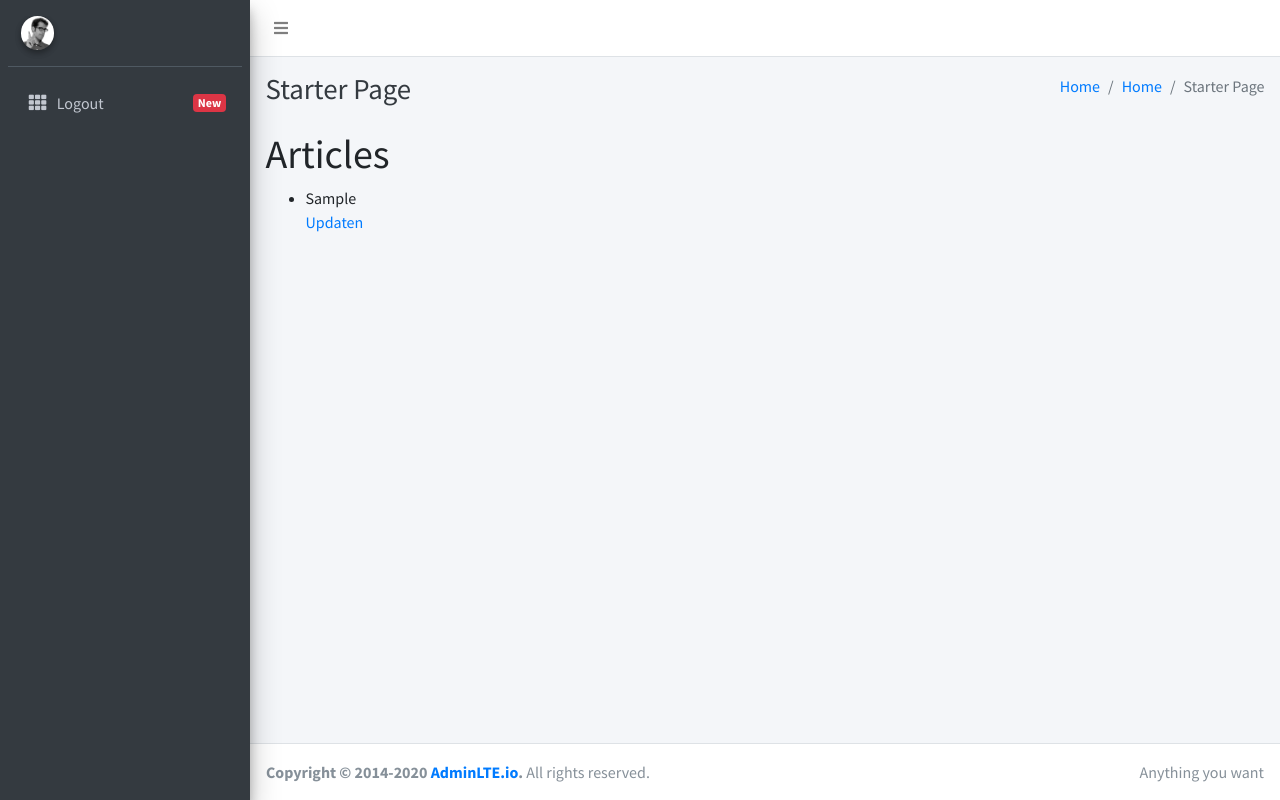
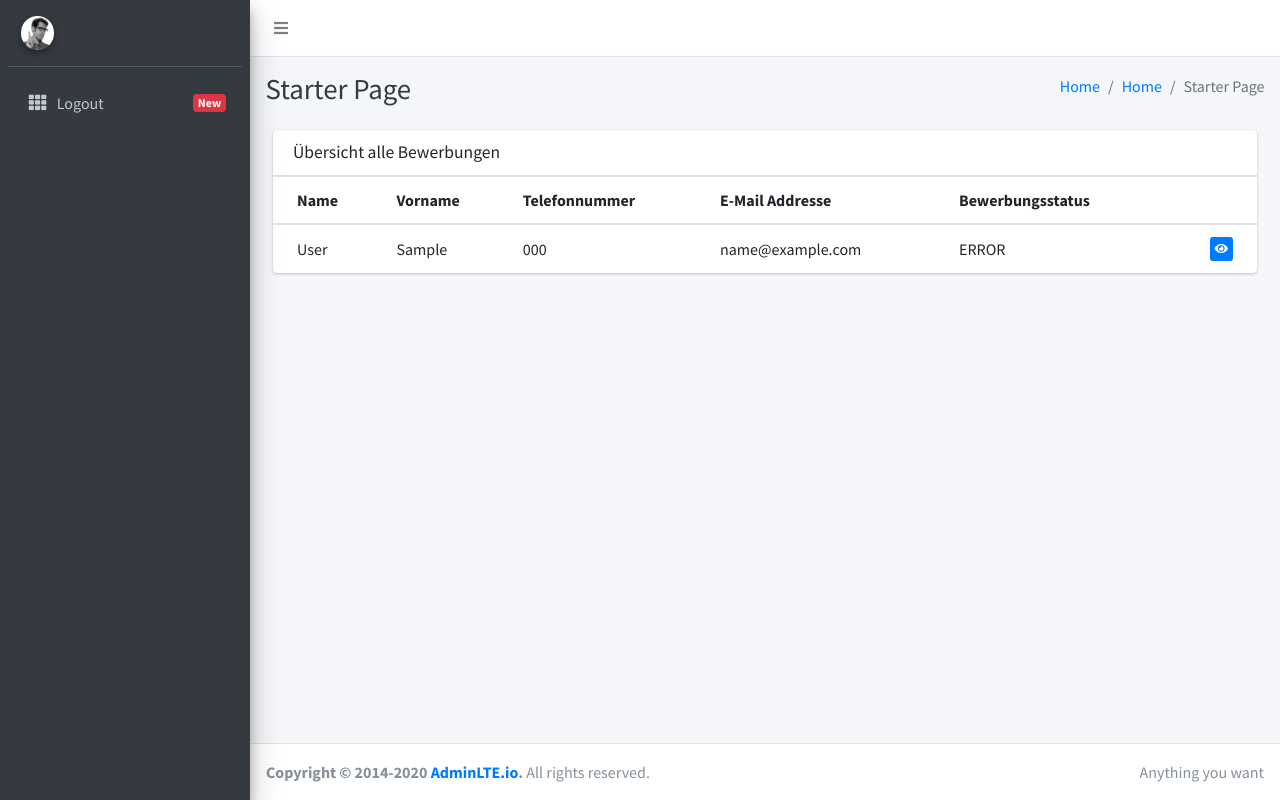
Before and after one commit to LHumpe/Assignment_Zulassungsystem, a Django app: template templates/admissionspace/admission/application_list.html in a window 1280 px wide. Run offline with Django 3.2, Linux system fonts and the light colour scheme; the template is opened without the code that fills it: most values are stand-ins (such as "Sample title", 1, 10 or a date in 2020); some libraries are stand-ins or nearby versions.

Commit message:
SA1-40 Tabellarische Ansicht Bewerbungen

```diff
--- a/templates/admissionspace/admission/application_list.html
+++ b/templates/admissionspace/admission/application_list.html
@@ -2,15 +2,77 @@
 {% load static %}
 
 {% block main_content %}
-    <h1>Articles</h1>
-    <ul>
-        {% for article in object_list %}
-            <li>{{ article.bewerber.first_name }}</li>
-            <a href="{% url 'approve_application' article.id %}">
-                Updaten
-            </a>
-        {% empty %}
-            <li>No articles yet.</li>
-        {% endfor %}
-    </ul>
+
+
+
+
+    <div class="col-12">
+        <div class="card">
+            <div class="card-header">
+                <h3 class="card-title">Übersicht alle Bewerbungen</h3>
+
+
+            </div>
+            <!-- /.card-header -->
+            <div class="card-body table-responsive p-0" style="max-height:70vh;">
+                <table class="table table-head-fixed">
+                    <thead>
+
+
+                    <tr>
+                        <th class="sorting">Name</th>
+                        <th>Vorname</th>
+                        <th>Telefonnummer</th>
+                        <th>E-Mail Addresse</th>
+                        <th>Bewerbungsstatus</th>
+                        <th></th>
+
+                    </tr>
+                    </thead>
+                    <tbody>
+                    {% for application in object_list %}
+                        <tr>
+                            <td>{{ application.bewerber.last_name }}</td>
+                            <td>{{ application.bewerber.first_name }}</td>
+                         <td>{{ application.bewerber.phone }}</td>
+                        <td>{{ application.bewerber.email }}</td>
+
+
+                            {% if application.status == 'A' %}
+                                <td><i class="fas fa-check-circle" style="color: #28a745;"></i>&nbsp;&nbsp; Bewerber angenommen</td>
+                            {% elif application.status == 'D' %}
+                                <td><i class="fas fa-times-circle" style="color: #dc3545;"></i>&nbsp;&nbsp; Bewerber abgelehnt</td>
+                            {% elif application.status == 'P' %}
+                                <td><i class="fas fa-exclamation-circle"
+                                       style="color: #ffc107;"></i>&nbsp;&nbsp; Beantwortung ausstehend
+                                </td>
+                            {% else %}
+                                <td>ERROR</td>
+                            {% endif %}
+
+                            <td>
+
+                                <button onclick="javascript:location.href='{% url 'approve_application' application.id %}'"
+                                        type="button" class="btn btn-primary btn-xs float-right"><i class="fas fa-eye"></i>
+                                </button>
+
+                            </td>
+                        </tr>
+
+
+                    {% empty %}
+                        <li>Keine Bewerbungen vorhanden .</li>
+                    {% endfor %}
+
+
+                    </tbody>
+                </table>
+            </div>
+            <!-- /.card-body -->
+        </div>
+        <!-- /.card -->
+    </div>
+
+
+
 {% endblock main_content %}
```
Also changed, not shown: db.sqlite3.
